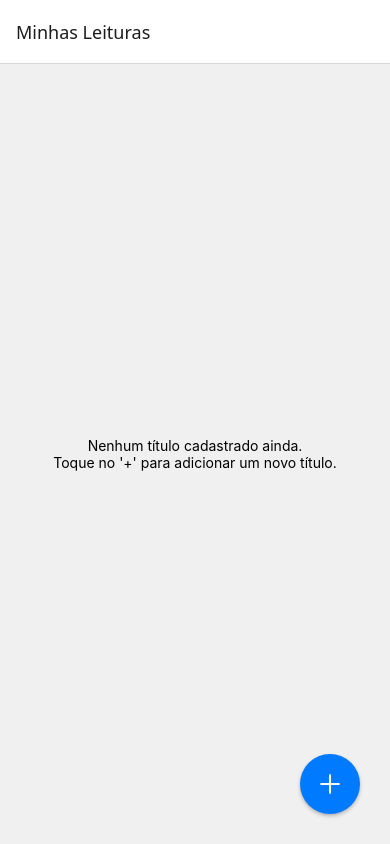
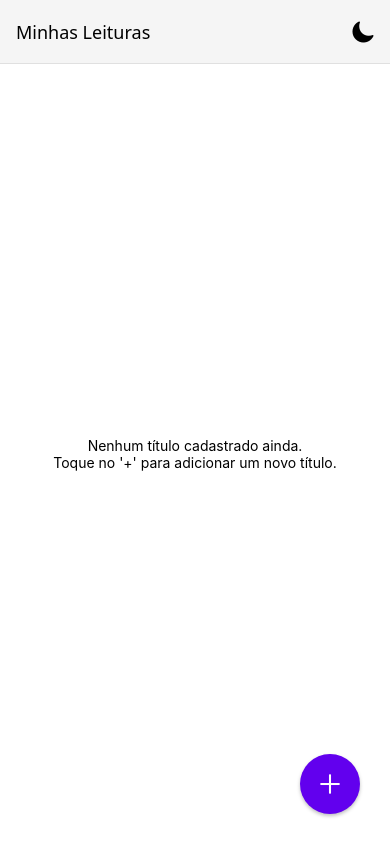
Before and after one commit to arthurfelipercosta/minhas-leituras, a React Native app: screen /TitleList in a window 390 px wide. Built offline with nearby package versions, Linux system fonts and the light colour scheme.

Commit message:
[FIX] V1 do app funcionando

```diff
--- a/App.tsx
+++ b/App.tsx
@@ -1,25 +1,44 @@
-// App.tsx
-import { NavigationContainer } from '@react-navigation/native';
+import { NavigationContainer, DefaultTheme, DarkTheme } from '@react-navigation/native';
 import { createNativeStackNavigator } from '@react-navigation/native-stack';
 import TitleListScreen from './src/screens/TitleListScreen';
-import TitleDetailScreen from './src/screens/TitleDetailScreen'; // Vamos criar este arquivo em breve
+import TitleDetailScreen from './src/screens/TitleDetailScreen';
+import { ThemeProvider, useTheme } from './src/context/ThemeContext';
+import { colors } from './src/styles/colors';
+import { ThemeToggleButton } from './src/components/ThemeToggleButton';
 
-// Definir os tipos para as rotas e seus parâmetros
 export type RootStackParamList = {
-  TitleList: undefined; // A tela de lista não receberá parâmetros inicialmente
-  TitleDetail: { id?: string } | undefined; // A tela de detalhes pode receber um ID para edição
+  TitleList: undefined;
+  TitleDetail: { id?: string } | undefined;
 };
 
 const Stack = createNativeStackNavigator<RootStackParamList>();
 
-export default function App() {
+function AppNavigator() {
+  const { theme } = useTheme();
+  const themeColors = colors[theme];
+
+  const navigationTheme = {
+    ...(theme === 'dark' ? DarkTheme : DefaultTheme),
+    colors: {
+      ...(theme === 'dark' ? DarkTheme.colors : DefaultTheme.colors),
+      background: themeColors.background,
+      text: themeColors.text,
+      card: themeColors.card,
+      border: themeColors.border,
+      primary: themeColors.primary,
+    },
+  };
+
   return (
-    <NavigationContainer>
+    <NavigationContainer theme={navigationTheme}>
       <Stack.Navigator initialRouteName="TitleList">
         <Stack.Screen
           name="TitleList"
           component={TitleListScreen}
-          options={{ title: 'Minhas Leituras' }}
+          options={{
+            title: 'Minhas Leituras',
+            headerRight: () => <ThemeToggleButton />,
+          }}
         />
         <Stack.Screen
           name="TitleDetail"
@@ -32,3 +51,11 @@ export default function App() {
     </NavigationContainer>
   );
 }
+
+export default function App() {
+  return (
+    <ThemeProvider>
+      <AppNavigator />
+    </ThemeProvider>
+  );
+}
--- /dev/null
+++ b/src/components/ThemeToggleButton.tsx
@@ -0,0 +1,20 @@
+import React from 'react';
+import { TouchableOpacity } from 'react-native';
+import { Ionicons } from '@expo/vector-icons';
+import { useTheme } from '../context/ThemeContext';
+import { colors } from '../styles/colors';
+
+export const ThemeToggleButton = () => {
+    const { theme, toggleTheme } = useTheme();
+    const themeColors = colors[theme];
+
+    return (
+        <TouchableOpacity onPress={toggleTheme} style={{ marginRight: 15 }}>
+            <Ionicons
+                name={theme === 'light' ? 'moon' : 'sunny'}
+                size={24}
+                color={themeColors.icon}
+            />
+        </TouchableOpacity>
+    );
+};
--- /dev/null
+++ b/src/context/ThemeContext.tsx
@@ -0,0 +1,43 @@
+import React, { createContext, useState, useContext, useMemo, useEffect } from 'react';
+import { Appearance } from 'react-native';
+import AsyncStorage from '@react-native-async-storage/async-storage';
+
+type Theme = 'light' | 'dark';
+
+interface ThemeContextData {
+    theme: Theme;
+    toggleTheme: () => void;
+}
+
+const ThemeContext = createContext<ThemeContextData>({} as ThemeContextData);
+
+export const ThemeProvider: React.FC<{ children: React.ReactNode }> = ({ children }) => {
+    const [theme, setTheme] = useState<Theme>(Appearance.getColorScheme() || 'light');
+
+    useEffect(() => {
+        const loadTheme = async () => {
+            try {
+                const savedTheme = await AsyncStorage.getItem('theme');
+                // Validação para garantir que o tema salvo é válido
+                if (savedTheme === 'light' || savedTheme === 'dark') {
+                    setTheme(savedTheme);
+                }
+            } catch (e) {
+                console.error("Failed to load theme from async storage.", e);
+            }
+        };
+        loadTheme();
+    }, []);
+
+    const toggleTheme = async () => {
+        const newTheme = theme === 'light' ? 'dark' : 'light';
+        setTheme(newTheme);
+        await AsyncStorage.setItem('theme', newTheme);
+    };
+
+    const contextValue = useMemo(() => ({ theme, toggleTheme }), [theme]);
+
+    return <ThemeContext.Provider value={contextValue}>{children}</ThemeContext.Provider>;
+};
+
+export const useTheme = () => useContext(ThemeContext);
--- a/src/screens/TitleDetailScreen.tsx
+++ b/src/screens/TitleDetailScreen.tsx
@@ -15,10 +15,16 @@ import { NativeStackScreenProps } from '@react-navigation/native-stack';
 import { RootStackParamList } from '../../App';
 import { Title } from '../types';
 import { addTitle, updateTitle, getTitles } from '../services/storageService';
+import { useTheme } from '../context/ThemeContext';
+import { colors } from '../styles/colors';
 
 type TitleDetailScreenProps = NativeStackScreenProps<RootStackParamList, 'TitleDetail'>;
 
 const TitleDetailScreen: React.FC = () => {
+    const { theme } = useTheme();
+    const themeColors = colors[theme];
+    const styles = createStyles(theme, themeColors);
+
     const navigation = useNavigation<TitleDetailScreenProps['navigation']>();
     const route = useRoute<TitleDetailScreenProps['route']>();
     const { id } = route.params || {}; // Pega o ID se estiver editando
@@ -144,36 +150,45 @@ const TitleDetailScreen: React.FC = () => {
     );
 };
 
-const styles = StyleSheet.create({
+const createStyles = (theme: 'light' | 'dark', themeColors: typeof colors.light) =>
+    StyleSheet.create({
         container: {
             flex: 1,
             padding: 20,
-        backgroundColor: '#f0f0f0',
+            backgroundColor: themeColors.background,
         },
         form: {
-        backgroundColor: '#fff',
+            backgroundColor: themeColors.card,
             padding: 20,
             borderRadius: 10,
+            ...(theme === 'light'
+                ? {
                     shadowColor: '#000',
                     shadowOffset: { width: 0, height: 2 },
                     shadowOpacity: 0.1,
                     shadowRadius: 3.84,
                     elevation: 5,
+                }
+                : {
+                    borderWidth: 1,
+                    borderColor: themeColors.border,
+                }),
         },
         label: {
             fontSize: 16,
             marginBottom: 5,
             fontWeight: 'bold',
-        color: '#333',
+            color: themeColors.text,
         },
         input: {
             borderWidth: 1,
-        borderColor: '#ddd',
+            borderColor: themeColors.border,
+            backgroundColor: themeColors.background,
             padding: 10,
             borderRadius: 5,
             marginBottom: 15,
             fontSize: 16,
-        color: '#333',
+            color: themeColors.text,
         },
         chapterInputContainer: {
             flexDirection: 'row',
@@ -186,7 +201,7 @@ const styles = StyleSheet.create({
             marginHorizontal: 10,
         },
         chapterAdjustButton: {
-        backgroundColor: '#007AFF',
+            backgroundColor: themeColors.primary,
             width: 40,
             height: 40,
             borderRadius: 20,
@@ -199,7 +214,7 @@ const styles = StyleSheet.create({
             fontWeight: 'bold',
         },
         saveButton: {
-        backgroundColor: '#28a745', // Verde para salvar
+            backgroundColor: themeColors.primary,
             padding: 15,
             borderRadius: 5,
             alignItems: 'center',
--- a/src/screens/TitleListScreen.tsx
+++ b/src/screens/TitleListScreen.tsx
@@ -7,12 +7,17 @@ import { RootStackParamList } from '../../App'; // Importar tipos de navegação
 import { Title } from '../types';
 import { getTitles, updateTitle, deleteTitle } from '../services/storageService';
 import { AntDesign } from '@expo/vector-icons'; // Instalar @expo/vector-icons
+import { useTheme } from '../context/ThemeContext';
+import { colors } from '../styles/colors';
 
 type TitleListScreenNavigationProp = NativeStackNavigationProp<RootStackParamList, 'TitleList'>;
 
 // Instalar @expo/vector-icons: npx expo install @expo/vector-icons
 
 const TitleListScreen: React.FC = () => {
+    const { theme } = useTheme();
+    const themeColors = colors[theme];
+    const styles = createStyles(theme, themeColors);
     const navigation = useNavigation<TitleListScreenNavigationProp>();
     const [titles, setTitles] = useState<Title[]>([]);
     const [loading, setLoading] = useState(true);
@@ -93,8 +98,8 @@ const TitleListScreen: React.FC = () => {
 
     if (loading) {
         return (
-            <View style={styles.centered}>
-                <Text>Carregando títulos...</Text>
+            <View style={[styles.centered, { backgroundColor: themeColors.background }]}>
+                <Text style={{ color: themeColors.text }}>Carregando títulos...</Text>
             </View>
         );
     }
@@ -103,8 +108,8 @@ const TitleListScreen: React.FC = () => {
         <View style={styles.container}>
             {titles.length === 0 ? (
                 <View style={styles.centered}>
-                    <Text>Nenhum título cadastrado ainda.</Text>
-                    <Text>Toque no '+' para adicionar um novo título.</Text>
+                    <Text style={{ color: themeColors.text }}>Nenhum título cadastrado ainda.</Text>
+                    <Text style={{ color: themeColors.text }}>Toque no '+' para adicionar um novo título.</Text>
                 </View>
             ) : (
                 <FlatList
@@ -125,38 +130,47 @@ const TitleListScreen: React.FC = () => {
     );
 };
 
-const styles = StyleSheet.create({
+const createStyles = (theme: 'light' | 'dark', themeColors: typeof colors.light) =>
+    StyleSheet.create({
         container: {
             flex: 1,
-        backgroundColor: '#f0f0f0',
+            backgroundColor: themeColors.background,
         },
         centered: {
             flex: 1,
             justifyContent: 'center',
             alignItems: 'center',
+            backgroundColor: themeColors.background,
         },
         listContent: {
-        paddingBottom: 80, // Espaço para o FAB
+            paddingBottom: 80,
         },
         titleItem: {
             flexDirection: 'row',
             alignItems: 'center',
             justifyContent: 'space-between',
-        backgroundColor: '#fff',
+            backgroundColor: themeColors.card,
             padding: 15,
             marginVertical: 5,
             marginHorizontal: 10,
             borderRadius: 8,
+            ...(theme === 'light'
+                ? {
                     shadowColor: '#000',
                     shadowOffset: { width: 0, height: 1 },
                     shadowOpacity: 0.2,
                     shadowRadius: 1.41,
                     elevation: 2,
+                }
+                : {
+                    borderWidth: 1,
+                    borderColor: themeColors.border,
+                }),
         },
         titleName: {
             fontSize: 18,
             fontWeight: 'bold',
-        flex: 1, // Permite que o texto ocupe o espaço disponível
+            color: themeColors.text,
         },
         chapterControl: {
             flexDirection: 'row',
@@ -171,6 +185,7 @@ const styles = StyleSheet.create({
             fontSize: 18,
             marginHorizontal: 10,
             fontWeight: '600',
+            color: themeColors.text,
         },
         deleteButton: {
             padding: 5,
@@ -184,10 +199,10 @@ const styles = StyleSheet.create({
             justifyContent: 'center',
             right: 30,
             bottom: 30,
-        backgroundColor: '#007AFF', // Cor azul padrão do iOS
+            backgroundColor: themeColors.primary,
             borderRadius: 30,
-        elevation: 4, // Sombra no Android
-        shadowColor: '#000', // Sombra no iOS
+            elevation: 4,
+            shadowColor: '#000',
             shadowOffset: { width: 0, height: 2 },
             shadowOpacity: 0.25,
             shadowRadius: 3.84,
--- /dev/null
+++ b/src/styles/colors.ts
@@ -0,0 +1,18 @@
+export const colors = {
+    light: {
+        background: '#FFFFFF',
+        text: '#000000',
+        primary: '#6200ee',
+        card: '#F5F5F5',
+        border: '#E0E0E0',
+        icon: '#000000',
+    },
+    dark: {
+        background: '#121212',
+        text: '#FFFFFF',
+        primary: '#BB86FC',
+        card: '#1E1E1E',
+        border: '#272727',
+        icon: '#FFFFFF',
+    },
+};
```
Lines whose indentation alone changed are shown as unchanged.
